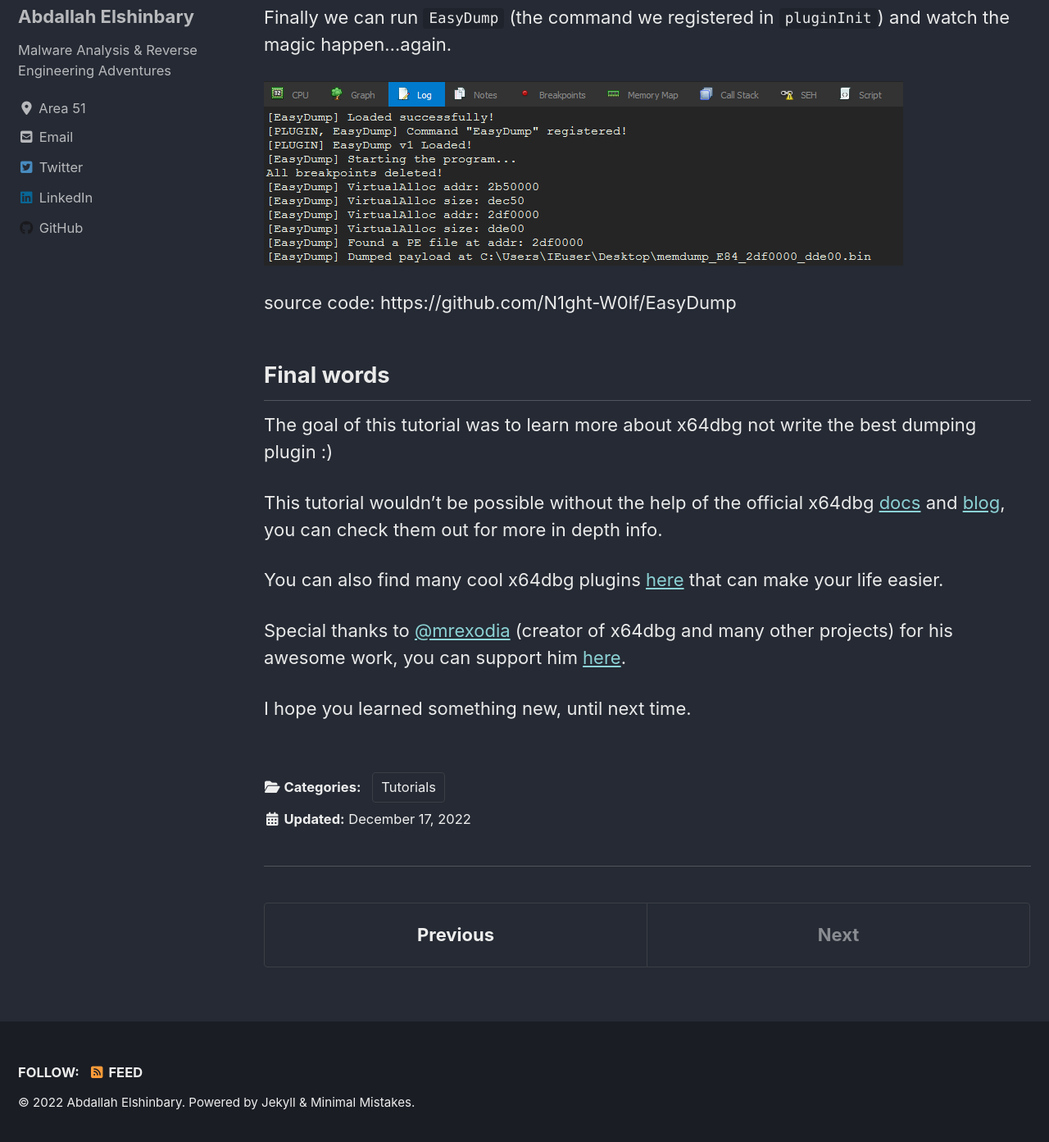
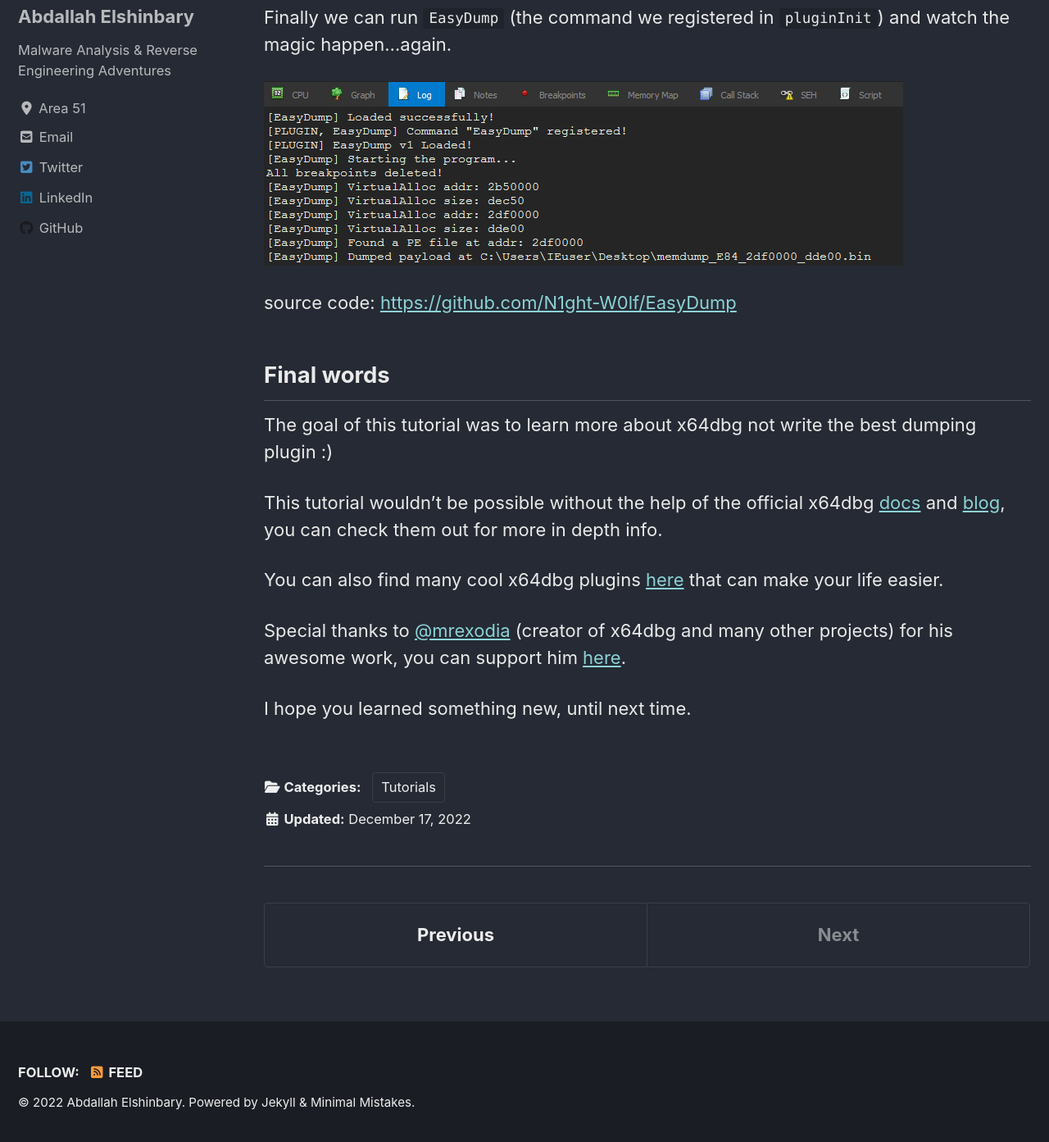
Before and after one commit to n1ght-w0lf/n1ght-w0lf.github.io, a Jekyll site: the page built from _posts/Tutorials/2022-12-17-writing-x64dbg-plugins.md, in a window 1280 px wide and 1400 px high, scrolled down 7918 px. Shown: the top 1393 px of the window at 82% size. Built offline with Jekyll 4.4.1, drawn with Linux system fonts in a browser that asks for light colours; cached includes are drawn as plain includes; nearby versions of some CDN libraries.

```diff
--- a/_posts/Tutorials/2022-12-17-writing-x64dbg-plugins.md
+++ b/_posts/Tutorials/2022-12-17-writing-x64dbg-plugins.md
@@ -46,11 +46,11 @@ A plugin must have an exported function called `pluginit`, this is the first fun
 
 Other optional exports are:
 
--  `plugstop`
+-  `plugstop`:
 
   called when the plugin is about to be unloaded and where the plugin data cleanup occurs.
 
-- `plugsetup`
+- `plugsetup`:
 
   called when the plugin initialization was successful, here you can register menus and other GUI-related things.
 
@@ -64,19 +64,19 @@ To view the full list you can explore the SDK header files.
 
 For me plugin SDK functions are divided into 4 main categories:
 
-- \_plugin\_ functions @`_plugins.h`
+- \_plugin\_ functions @`_plugins.h`:
 
   Helper functions for plugin setup, initialization and logging.
 
-- bridge functions @`bridgemain.h`
+- bridge functions @`bridgemain.h`:
 
   Bridge is the communication library for the DBG and GUI part of x64dbg.
 
-- scriptapi functions @`_scriptapi_*.h`
+- scriptapi functions @`_scriptapi_*.h`:
 
   It is intended to be used by plugins. It provides easy scripting experience for developers.
 
-- TitanEngine functions @`TitanEngine.h`
+- TitanEngine functions @`TitanEngine.h`:
 
   Titan is the debugging engine for x64dbg.
 
@@ -216,7 +216,7 @@ Finally we can run `EasyDump` (the command we registered in `pluginInit`) and wa
 
 [![2](/assets/images/tutorials/x64dbg/plugins/2.png)](/assets/images/tutorials/x64dbg/plugins/2.png)
 
-source code: https://github.com/N1ght-W0lf/EasyDump
+source code: [https://github.com/N1ght-W0lf/EasyDump](https://github.com/N1ght-W0lf/EasyDump)
 
 ## Final words
 
--- a/_sass/minimal-mistakes/_syntax.scss
+++ b/_sass/minimal-mistakes/_syntax.scss
@@ -24,7 +24,7 @@ div.highlighter-rouge,
 figure.highlight {
   position: relative;
   margin-bottom: 1em;
-  background: $base00;
+  background: #1b1c1d;
   color: $base05;
   font-family: $monospace;
   font-size: $type-size-6;
```
